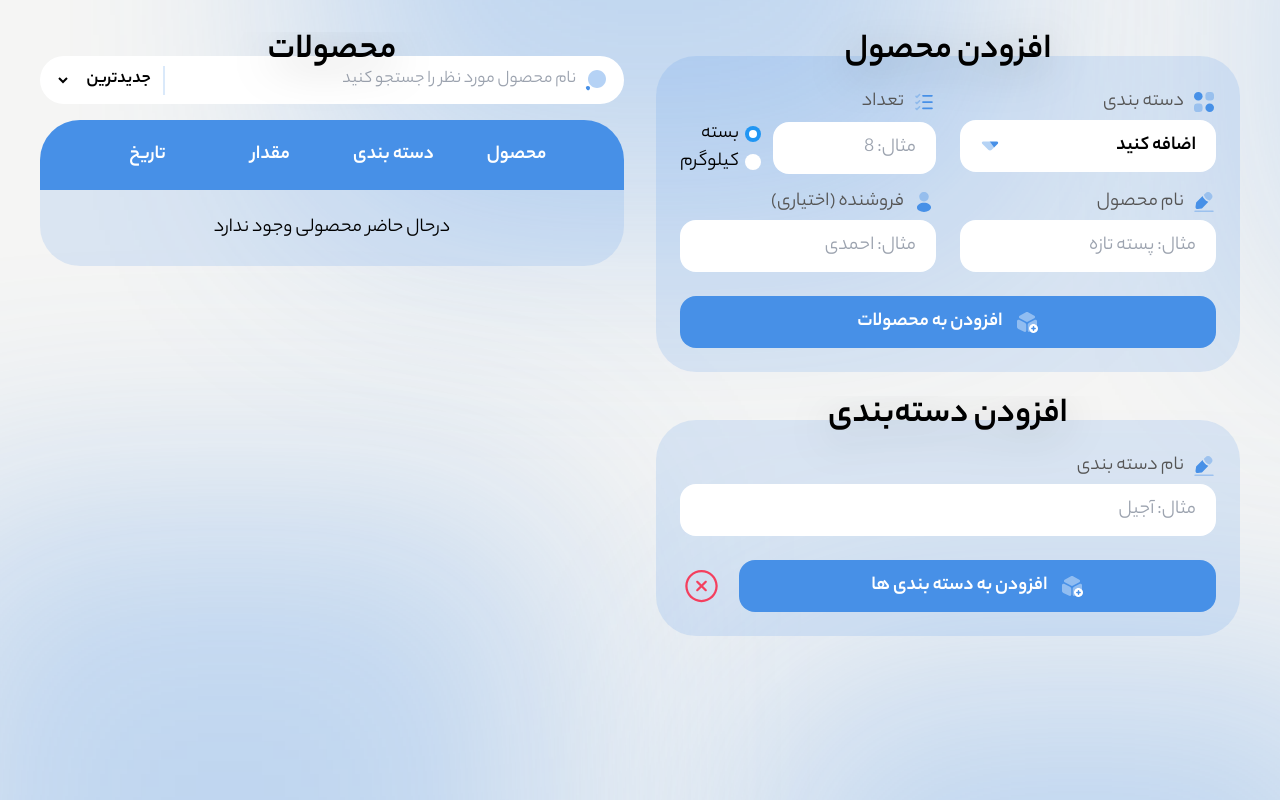
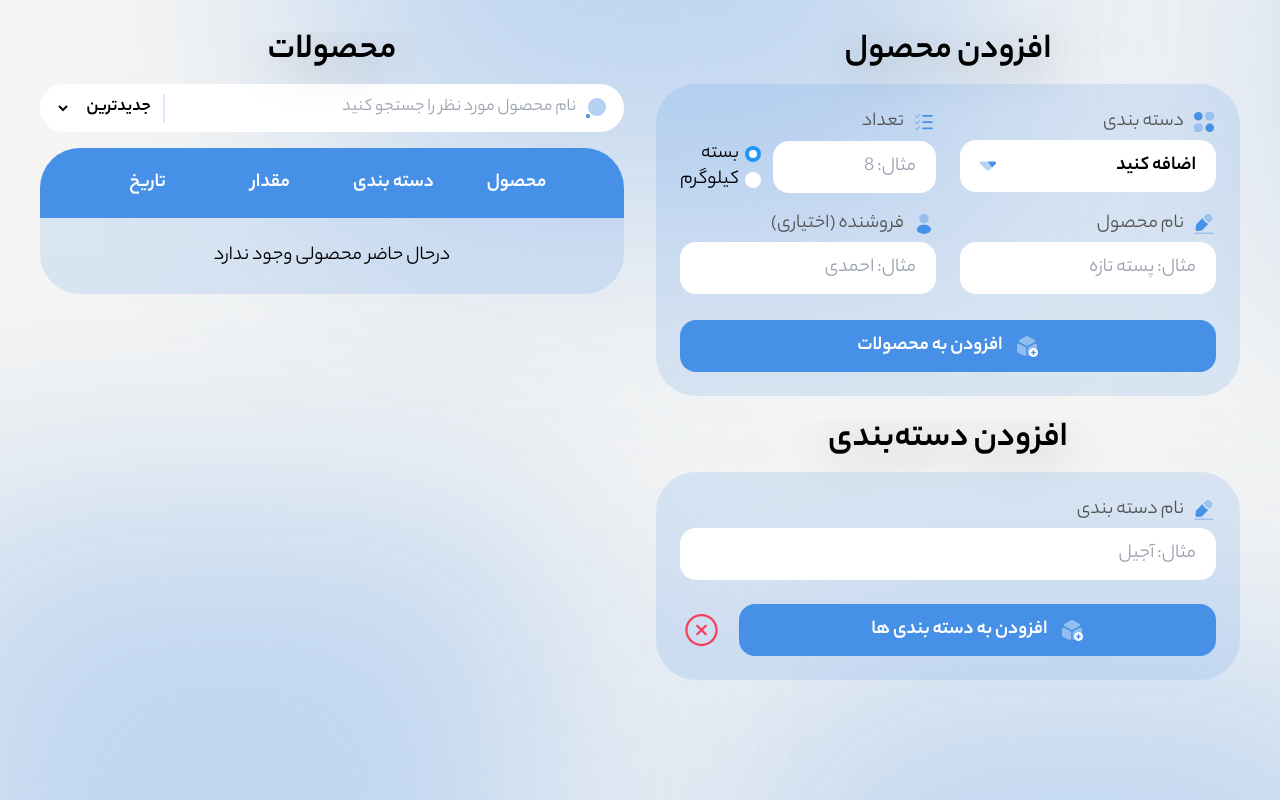
Before and after one commit to ahmadreza-ahmadi/Stockclerk, a website: page public/index.html in a window 1280 px wide. Drawn offline with nearby package versions, Linux system fonts and the light colour scheme.

Commit message:
a minor change on titles and structure of inputs in add product section

```diff
--- a/public/index.html
+++ b/public/index.html
@@ -27,7 +27,7 @@
 
   <!-- Container -->
   <div id="container"
-    class="hidden container overflow-hidden mx-auto px-4 py-4 lg:py-8 xl:px-10 transition-all duration-300 flex-col lg:flex-row gap-0 lg:gap-8 select-none">
+    class="hidden container overflow-hidden lg:overflow-auto mx-auto px-4 py-4 lg:py-8 xl:px-10 transition-all duration-300 flex-col lg:flex-row gap-0 lg:gap-8 select-none">
 
     <div id="snackbar"
       class="snackbar fixed flex items-center justify-between max-w-full lg:text-xl sm:max-w-screen-sm -bottom-32 left-6 right-6 m-auto z-40 bg-white shadow-sm p-3 lg:p-6 pl-4 lg:pl-8 rounded-2xl overflow-hidden transition-all duration-500">
@@ -50,9 +50,8 @@
         <!-- Form -->
         <form action="#" class="form">
 
-          <!-- Row 1 -->
-          <div class="flex gap-3 lg:gap-6 mb-1 lg:mb-3">
-
+          <!-- Inputs -->
+          <div class="grid grid-rows-2 grid-cols-2 gap-x-4 lg:gap-x-6 gap-y-2 lg:gap-y-4 mb-4 lg:mb-6">
             <!-- Category -->
             <div class="input-container relative">
               <!-- Label -->
@@ -65,7 +64,7 @@
               </select>
               <!-- Appearance -->
               <img src="./assets/images/arrow-down.svg" alt="arrow"
-                class="absolute w-5 lg:w-7 left-3 lg:left-4 bottom-[11px] lg:bottom-4">
+                class="absolute w-5 lg:w-7 left-3 lg:left-[14px] bottom-[11px] lg:bottom-[14px]">
             </div>
 
             <!-- Quantity -->
@@ -81,7 +80,7 @@
                   class="form-input invalid:bg-black">
                 <!-- Units -->
                 <div class="flex flex-col items-start" id="units-wrapper">
-                  <label class="unit-input-label -mb-[7px] lg:mb-0" id="label-of-unit-packet">بسته
+                  <label class="unit-input-label -mb-[7px] lg:-mb-[2px]" id="label-of-unit-packet">بسته
                     <input checked type="radio" name="unit" class="absolute right-0 opacity-0 cursor-pointer w-0 h-0"
                       id="radio-of-unit-packet">
                     <span class="h-3 lg:h-4 w-3 lg:w-4 bg-white rounded-[50%] relative" id="checkmark-packet"></span>
@@ -94,10 +93,6 @@
                 </div>
               </div>
             </div>
-          </div>
-
-          <!-- Row 2 -->
-          <div class="flex gap-3 lg:gap-6 mb-4 lg:mb-6">
 
             <!-- Product Name -->
             <div class="input-container">
@@ -123,12 +118,12 @@
           </div>
 
           <!-- Button -->
-          <button type="submit" id="add-new-product" class="btn-primary">
+          <button type="submit" id="add-new-product" class="btn-primary col-span-2">
             <img src="./assets/images/box-add.svg" alt="add">
             <p>افزودن به محصولات</p>
           </button>
 
-          <button type="submit" id="edit-existed-product" class="btn-primary hidden">
+          <button type="submit" id="edit-existed-product" class="btn-primary col-span-2 hidden">
             <img src="./assets/images/box-add.svg" alt="edit">
             <p>ذخیره تغییرات</p>
           </button>
--- a/src/css/main.css
+++ b/src/css/main.css
@@ -5,11 +5,11 @@
 
 @layer components {
   .title {
-    @apply font-bold text-2xl lg:text-4xl text-center drop-shadow-title -mb-4;
+    @apply font-bold text-2xl lg:text-4xl text-center drop-shadow-title mb-3;
   }
 
   .form {
-    @apply bg-primary-o15 rounded-24 lg:rounded-40 p-4 lg:p-6 pt-6 lg:pt-8 mb-4 lg:mb-6;
+    @apply bg-primary-o15 rounded-24 lg:rounded-40 p-4 lg:p-6 mb-4 lg:mb-6;
   }
 
   .btn-primary {
```
Also changed, not shown: public/css/bundle.css.
